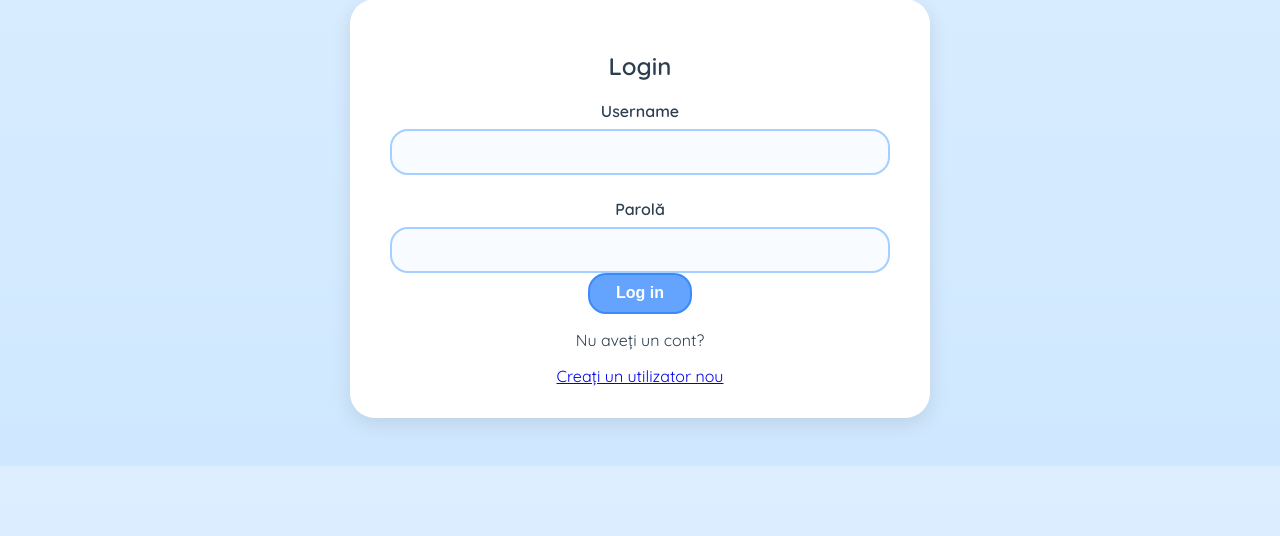
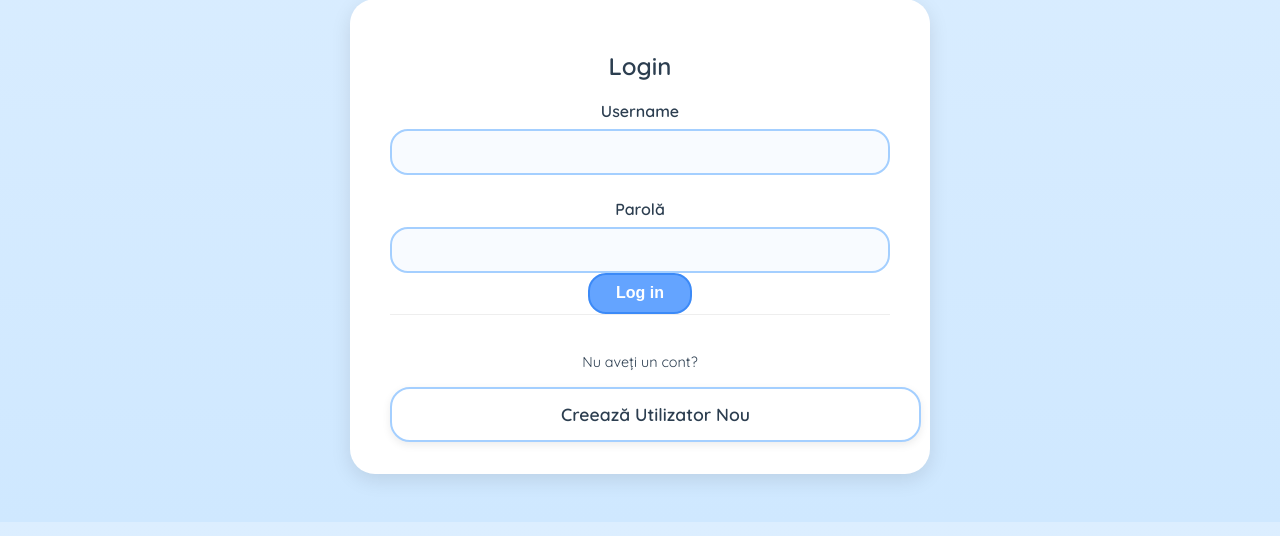
Before and after one commit to paunmara/MedicalApp, a FastAPI app: page /login in a window 1280 px wide. Shown: the part 235-771 px from the top of the page. Run offline with FastAPI, Linux system fonts and the light colour scheme; parts of the project's set-up code (start-up, migrations or seed data) failed here and were passed over.

Commit message:
commit latest

```diff
--- a/templates/create_user.html
+++ b/templates/create_user.html
@@ -22,8 +22,8 @@
         <div class="form-navigation">
           <button type="submit" class="continue-btn">Creează Cont</button>
         </div>
-        <div class="form-footer" style="margin-top: 1rem; text-align: center;">
-             <a href="/login" style="font-size: 0.9rem; color: #666;">Înapoi la Logare</a>
+        <div class="secondary-group" style="border-top: 1px solid #eee; padding-top: 1.5rem;">
+             <a href="/login" class="action-btn">Înapoi la Logare</a>
         </div>
     </form>
 </div>
--- a/templates/login.html
+++ b/templates/login.html
@@ -22,10 +22,10 @@
           <button type="submit" class="continue-btn">Log in</button>
     </div>
 
-      <div class="form-footer">
-        <p>Nu aveți un cont?</p>
-        <a href="/users/new">Creați un utilizator nou</a>
-      </div>
+    <div class="secondary-group" style="border-top: 1px solid #eee; padding-top: 1.5rem;">
+        <p style="font-size: 0.9rem; margin-bottom: 1rem;">Nu aveți un cont?</p>
+        <a href="/users/new" class="action-btn">Creează Utilizator Nou</a>
+    </div>
   </form>
 </div>
 
```
